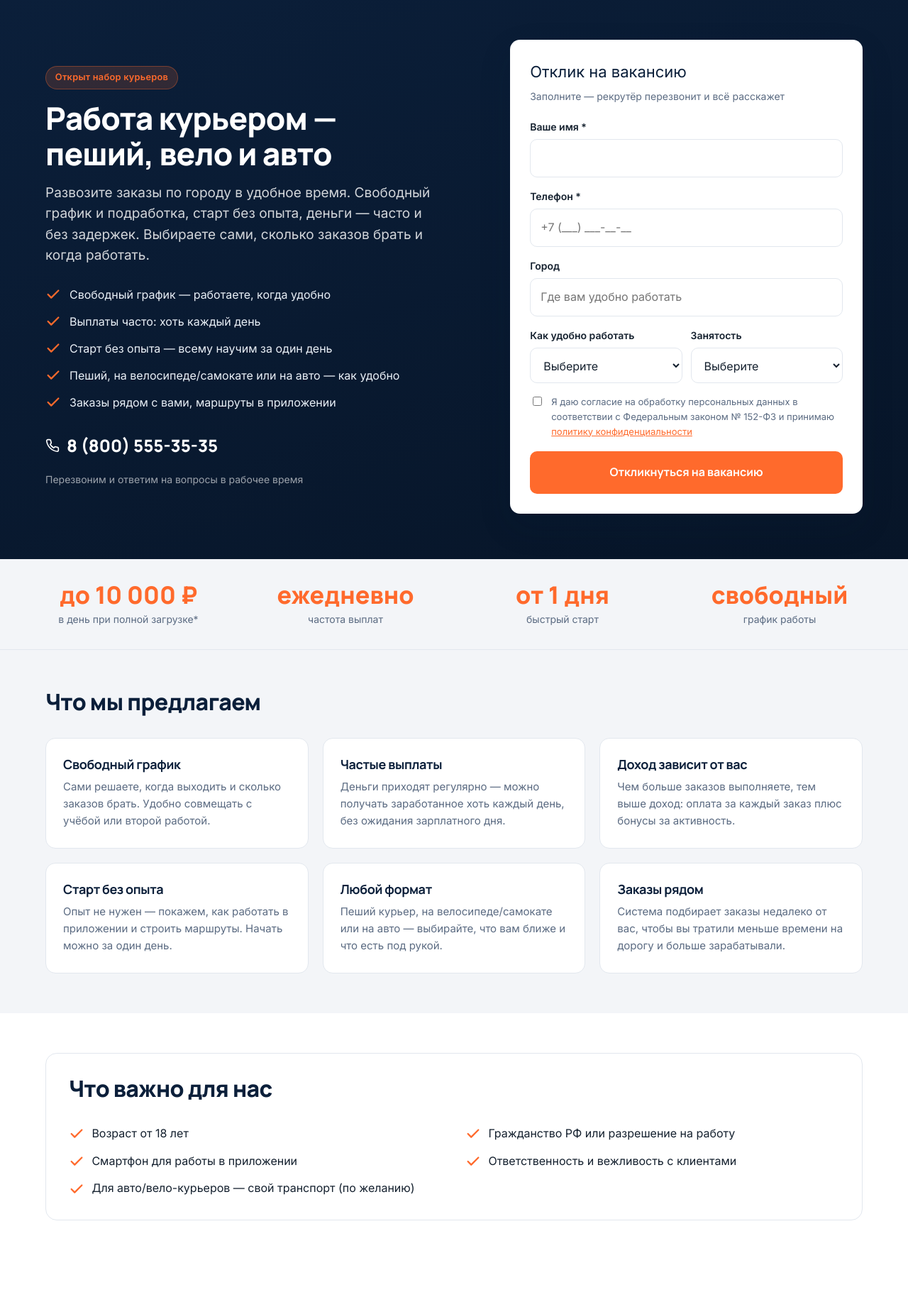
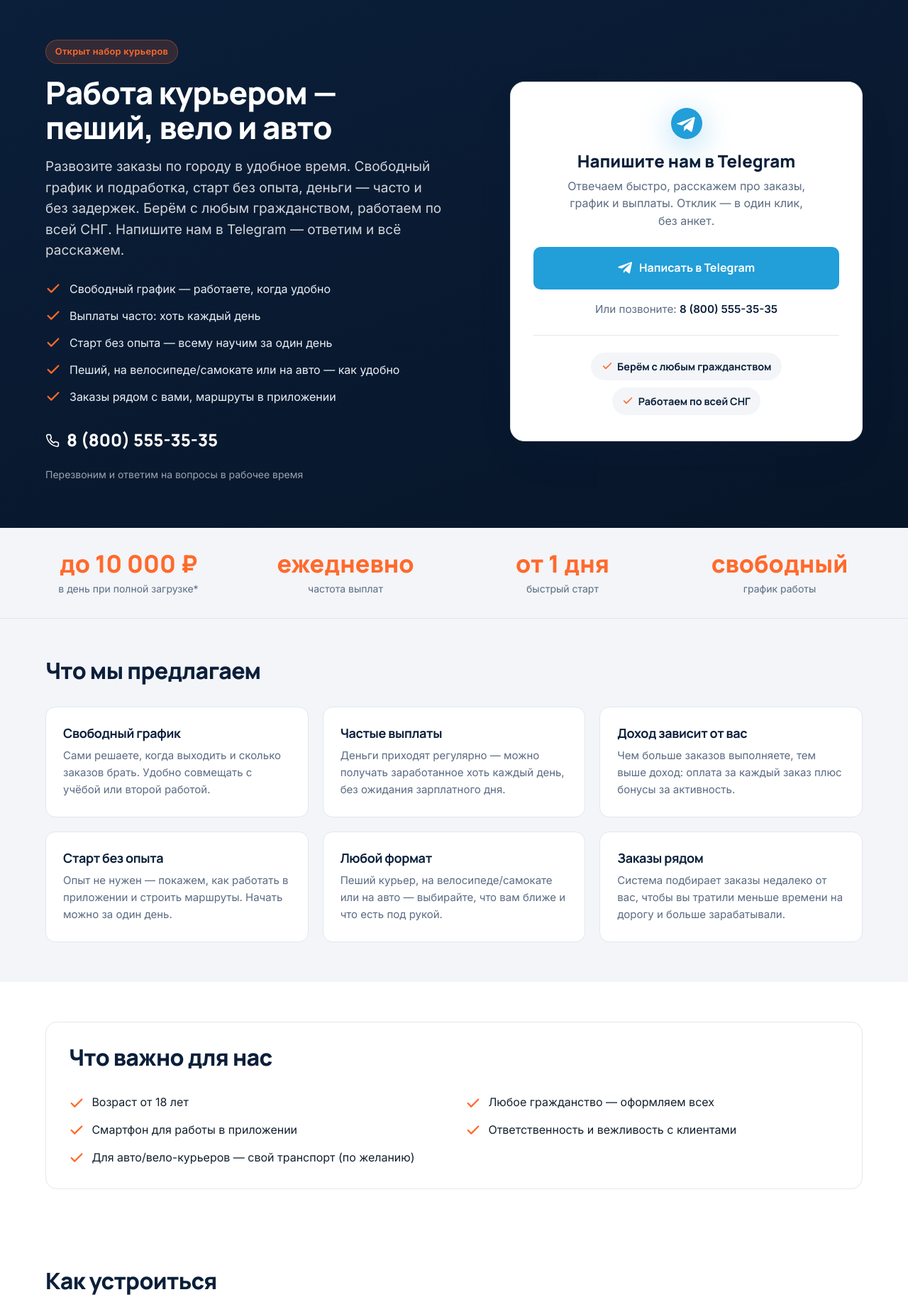
Before and after one commit to grinvsevolod1-ctrl/SITE1-1, a PHP site: page /promo/rabota-kurierom/index.php in a window 1280 px wide. Shown: the part 69-1897 px from the top of the page at 71% size. Run offline with PHP 8.4, Linux system fonts and the light colour scheme.

Commit message:
feat: add Telegram CTA and related styles for vacancy promotion

```diff
--- a/css/style.css
+++ b/css/style.css
@@ -315,7 +315,7 @@ h1, h2, h3, h4 { font-family: var(--font-head); font-weight: 800; line-height: 1
 .cta-band__text p { color: #B8C6D8; margin-top: 10px; }
 .cta-band__actions { position: relative; z-index: 1; display: flex; gap: 14px; flex-wrap: wrap; }
 
-/* ---------- Контент-с��раницы: layout с сайдбаром ---------- */
+/* ---------- Контент-с����раницы: layout с сайдбаром ---------- */
 .layout { display: grid; grid-template-columns: 260px 1fr; gap: 48px; align-items: start; }
 /* Часть страниц (документы, оферта, политика) обёрнута в .layout__main + .layout__aside.
    Раньше эти обёртки не имели правил, из-за чего контент попадал в узкую колонку 260px
@@ -736,6 +736,77 @@ table.data tr:last-child td { border-bottom: none; }
     .vacancy-req__list { grid-template-columns: 1fr; gap: .8rem; }
 }
 
+/* Telegram-CTA (вместо формы на промо найма) */
+.tg-card {
+    background: var(--surface);
+    border: 1px solid var(--border);
+    border-radius: 20px;
+    padding: 2.25rem 2rem;
+    text-align: center;
+    box-shadow: 0 24px 60px -32px rgba(16, 32, 64, .35);
+}
+.tg-card__icon {
+    display: inline-flex;
+    margin-bottom: 1rem;
+    filter: drop-shadow(0 10px 22px rgba(34, 158, 217, .4));
+}
+.tg-card__title {
+    font-family: var(--font-head);
+    font-size: 1.5rem;
+    font-weight: 800;
+    color: var(--navy);
+    margin: 0 0 .5rem;
+    line-height: 1.25;
+}
+.tg-card__note {
+    font-size: 1rem;
+    line-height: 1.55;
+    color: var(--steel);
+    margin: 0 auto 1.5rem;
+    max-width: 34ch;
+}
+.btn--tg {
+    background: #229ED9;
+    color: #fff;
+    border-color: transparent;
+}
+.btn--tg:hover { background: #1b87ba; box-shadow: 0 10px 26px rgba(34, 158, 217, .35); }
+.btn--tg svg { flex-shrink: 0; }
+.tg-card__hint {
+    font-size: .95rem;
+    color: var(--steel);
+    margin: 1rem 0 0;
+}
+.tg-card__hint a { color: var(--navy); font-weight: 700; text-decoration: none; }
+.tg-card__hint a:hover { text-decoration: underline; }
+.tg-card__badges {
+    display: flex;
+    flex-wrap: wrap;
+    justify-content: center;
+    gap: .6rem;
+    margin-top: 1.5rem;
+    padding-top: 1.5rem;
+    border-top: 1px solid var(--border);
+}
+.tg-badge {
+    display: inline-flex;
+    align-items: center;
+    gap: .4rem;
+    font-family: var(--font-head);
+    font-size: .9rem;
+    font-weight: 700;
+    color: var(--navy);
+    background: var(--mist);
+    border-radius: 999px;
+    padding: .5rem .9rem;
+}
+.tg-badge svg { color: var(--accent); flex-shrink: 0; }
+
+@media (max-width: 720px) {
+    .tg-card { padding: 1.75rem 1.25rem; }
+    .tg-card__title { font-size: 1.3rem; }
+}
+
 /* Уважение к prefers-reduced-motion */
 @media (prefers-reduced-motion: reduce) {
     * { animation: none !important; transition: none !important; scroll-behavior: auto !important; }
--- a/inc/config.php
+++ b/inc/config.php
@@ -58,6 +58,10 @@ $phoneDisplay = '8 (800) 555-35-35';
 $phoneHref    = '88005553535';
 
 $email = 'info@expresslogists.com';
+
+/* Telegram для откликов на вакансии (промо-лендинги найма).
+   Укажите username без @ — ссылка соберётся автоматически (https://t.me/username). */
+$telegramUser = 'expresslogist_hr';
 
 /* Адрес головного офиса (для schema.org и страницы контактов) */
 $address = [
--- a/inc/promo-vacancy.php
+++ b/inc/promo-vacancy.php
@@ -29,6 +29,9 @@ $vReq      = $vacancy['requirements'] ?? [];
 $vSteps    = $vacancy['steps']        ?? [];
 $vFields   = $vacancy['fields']       ?? 'driver'; // 'driver' | 'courier'
 $vBadge    = $vacancy['badge']        ?? 'Открыт набор водителей';
+$vTelegram = !empty($vacancy['telegram']); // true → вместо формы показать Telegram-CTA
+$tgUser    = ltrim((string) ($telegramUser ?? ''), '@');
+$tgLink    = $tgUser !== '' ? 'https://t.me/' . $tgUser : '#';
 
 require __DIR__ . '/head.php';
 ?>
@@ -82,6 +85,34 @@ require __DIR__ . '/head.php';
                 </div>
             </div>
 
+            <?php if ($vTelegram): ?>
+            <!-- Telegram-CTA вместо формы -->
+            <div class="tg-card" id="form">
+                <span class="tg-card__icon" aria-hidden="true">
+                    <svg width="44" height="44" viewBox="0 0 48 48" fill="none">
+                        <circle cx="24" cy="24" r="24" fill="#229ED9"/>
+                        <path d="M10.9 23.5l24-9.3c1.1-.4 2.1.3 1.7 2l-4.1 19.3c-.3 1.4-1.1 1.7-2.3 1.1l-6.3-4.7-3 2.9c-.3.3-.6.6-1.3.6l.5-6.5 11.9-10.8c.5-.5-.1-.7-.8-.3l-14.7 9.3-6.4-2c-1.4-.4-1.4-1.4.2-2z" fill="#fff"/>
+                    </svg>
+                </span>
+                <p class="tg-card__title">Напишите нам в Telegram</p>
+                <p class="tg-card__note">Отвечаем быстро, расскажем про заказы, график и выплаты. Отклик — в один клик, без анкет.</p>
+                <a href="<?php echo e($tgLink); ?>" target="_blank" rel="noopener" class="btn btn--tg btn--block" data-track="tg-click">
+                    <svg width="20" height="20" viewBox="0 0 24 24" fill="currentColor" aria-hidden="true"><path d="M9.8 15.6l-.4 4c.5 0 .8-.2 1.1-.5l2.6-2.5 5.4 4c1 .5 1.7.3 1.9-.9l3.5-16.4c.3-1.5-.5-2.1-1.5-1.7L1.2 9.3C-.2 9.9-.2 10.7 1 11l5.5 1.7L20 4.2c.6-.4 1.2-.2.7.2"/></svg>
+                    Написать в Telegram
+                </a>
+                <p class="tg-card__hint">Или позвоните: <a href="tel:<?php echo e($phoneHref); ?>"><?php echo e($phoneDisplay); ?></a></p>
+                <div class="tg-card__badges">
+                    <span class="tg-badge">
+                        <svg width="16" height="16" viewBox="0 0 24 24" fill="none" aria-hidden="true"><path d="M20 6 9 17l-5-5" stroke="currentColor" stroke-width="2.5" stroke-linecap="round" stroke-linejoin="round"/></svg>
+                        Берём с любым гражданством
+                    </span>
+                    <span class="tg-badge">
+                        <svg width="16" height="16" viewBox="0 0 24 24" fill="none" aria-hidden="true"><path d="M20 6 9 17l-5-5" stroke="currentColor" stroke-width="2.5" stroke-linecap="round" stroke-linejoin="round"/></svg>
+                        Работаем по всей СНГ
+                    </span>
+                </div>
+            </div>
+            <?php else: ?>
             <!-- Форма отклика (пишет в logs/leads.txt с пометкой вакансии) -->
             <div class="lead-card" id="form">
                 <p class="lead-card__title">Отклик на вакансию</p>
@@ -176,6 +207,7 @@ require __DIR__ . '/head.php';
                     <div class="form-status" role="status" aria-live="polite"></div>
                 </form>
             </div>
+            <?php endif; ?>
         </div>
     </section>
 
--- a/promo/rabota-kurierom/index.php
+++ b/promo/rabota-kurierom/index.php
@@ -13,10 +13,11 @@ $assetsPrefix    = '../../';
 $extraHead       = '<meta name="robots" content="noindex, follow">';
 
 $vacancy = [
-    'fields' => 'courier',
-    'badge'  => 'Открыт набор курьеров',
+    'fields'   => 'courier',
+    'telegram' => true,
+    'badge'    => 'Открыт набор курьеров',
     'h1'  => 'Работа курьером — пеший, вело и авто',
-    'sub' => 'Развозите заказы по городу в удобное время. Свободный график и подработка, старт без опыта, деньги — часто и без задержек. Выбираете сами, сколько заказов брать и когда работать.',
+    'sub' => 'Развозите заказы по городу в удобное время. Свободный график и подработка, старт без опыта, деньги — часто и без задержек. Берём с любым гражданством, работаем по всей СНГ. Напишите нам в Telegram — ответим и всё расскажем.',
     'benefits' => [
         'Свободный график — работаете, когда удобно',
         'Выплаты часто: хоть каждый день',
@@ -40,7 +41,7 @@ $vacancy = [
     ],
     'requirements' => [
         'Возраст от 18 лет',
-        'Гражданство РФ или разрешение на работу',
+        'Любое гражданство — оформляем всех',
         'Смартфон для работы в приложении',
         'Ответственность и вежливость с клиентами',
         'Для авто/вело-курьеров — свой транспорт (по желанию)',
```
